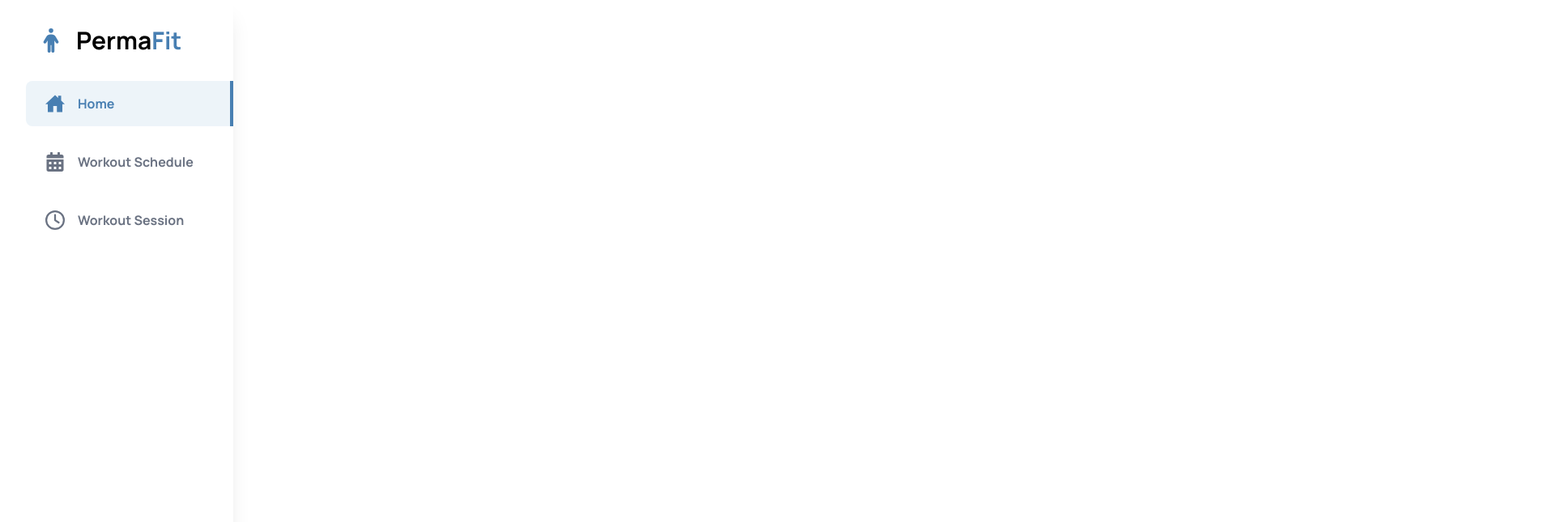
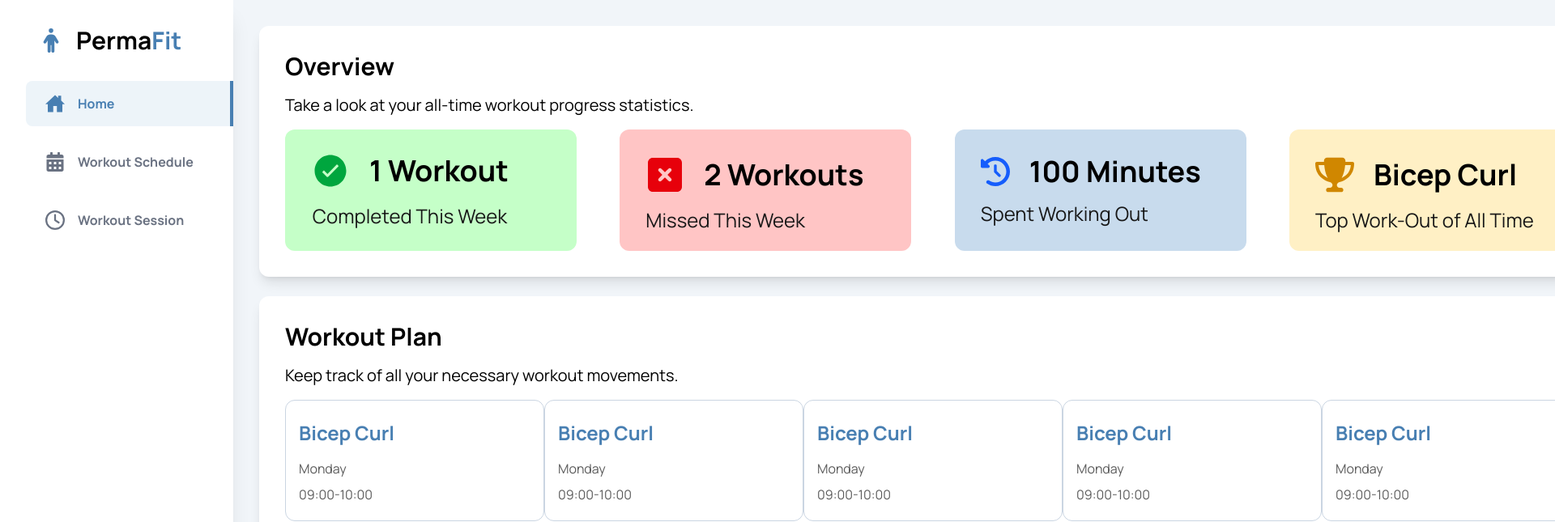
Before and after one commit to 5calvinw/PermaFit, a Next.js app: page / in a window 1280 px wide. Shown: the top 645 px of the page at 81% size, 1920 px wide, since content can reach past the window. Built offline with nearby package versions, Linux system fonts and the light colour scheme.

Commit message:
added home

```diff
--- a/src/app/page.tsx
+++ b/src/app/page.tsx
@@ -5,10 +5,10 @@ import { useEffect, useState } from "react";
 import { useRouter } from "next/navigation";
 import Link from "next/link";
 import Sidebar from "../components/sidebar"
-
-
-
-
+import { IoIosCheckmarkCircle } from "react-icons/io";
+import { FaSquareXmark } from "react-icons/fa6";
+import { FaClockRotateLeft } from "react-icons/fa6";
+import { FaTrophy } from "react-icons/fa6";
 
 
 
@@ -36,24 +36,117 @@ export default function Home() {
     addUser();
   }, []);
 
+  let number1 = 1;
+  let number2 = 2;
+  let number3 = 100;
+  let bestworkout = 'Bicep Curl';
 
    return (
-    <div>
+    <div className="flex min-h-screen">
       <Sidebar />
-    <div>
-      <li><Link href="/sessions">Home Page</Link></li>
-      <li><Link href="/sessions">Sessions</Link></li>
-      <li><Link href="/schedules">Schedules</Link></li>
+      <main className="flex flex-col flex-1 bg-slate-100 p-8 ml-72 gap-6">
+        <div className="flex flex-col bg-white p-8 shadow-lg rounded-xl gap-4">
+          <div className="text-3xl font-bold text-black">Overview</div>
+          <div className="text-xl text-black">Take a look at your all-time workout progress statistics.</div>
 
-    </div>
-    <div>
-      {schedule.map((item, i) => (
-        <li key={i}>
-          {item.day}: {item.slot}
-        </li>
-      ))}
-    </div>
-    </div>
+           <div className="flex justify-between" >
+            <div className="flex bg-[#C5FFC8] p-8 w-[22.5%] h-[150px] rounded-xl items-center">
+                <div className="flex flex-col items-center gap-4">
+                      <div className="flex items-center gap-6">
+                        <div className="text-5xl text-green-600">
+                           <IoIosCheckmarkCircle />
+                        </div>
+                        <div className='text-4xl font-bold text-black'>
+                            {number1} Workout
+                          </div>
+                      </div>
+                      <div className='flex text-2xl'>
+                        Completed This Week
+                      </div>
+                </div>
+            </div>
+            <div className="flex bg-[#FFC5C5] p-8 w-[22.5%] h-[150px] rounded-xl">
+                <div className="flex flex-col  gap-4">
+                      <div className="flex items-center gap-6">
+                        <div className="text-5xl text-red-600">
+                           <FaSquareXmark />
+                        </div>
+                        <div className='text-4xl font-bold text-black'>
+                            {number2} Workouts
+                          </div>
+                      </div>
+                      <div className='flex text-2xl'>
+                        Missed This Week
+                      </div>
+                </div>
+            </div>
+            <div className="flex bg-[#C8DBED] p-8 w-[22.5%] h-[150px] rounded-xl">
+                <div className="flex flex-col  gap-4">
+                      <div className="flex items-center gap-6">
+                        <div className="text-4xl text-blue-600">
+                           <FaClockRotateLeft />
+                        </div>
+                        <div className='text-4xl font-bold text-black'>
+                            {number3} Minutes
+                          </div>
+                      </div>
+                      <div className='flex text-2xl'>
+                        Spent Working Out
+                      </div>
+                </div>
+            </div>
+            <div className="flex bg-[#FFF0C5] p-8 w-[22.5%] h-[150px] rounded-xl">
+                <div className="flex flex-col  gap-4">
+                      <div className="flex items-center gap-6">
+                        <div className="text-5xl text-yellow-600">
+                           <FaTrophy />
+                        </div>
+                        <div className='text-4xl font-bold text-black'>
+                            {bestworkout}
+                          </div>
+                      </div>
+                      <div className='flex text-2xl'>
+                        Top Work-Out of All Time
+                      </div>
+                </div>
+            </div>
+          </div>
+          </div>
+          <div className="flex flex-col bg-white p-8 shadow-lg rounded-xl gap-4">
+          <div className="text-3xl font-bold text-black">Workout Plan</div>
+          <div className="text-xl text-black">Keep track of all your necessary workout movements.</div>
+          <div className="flex justify-between">
+            <MoveBox
+            name={'Bicep Curl'}
+            day={'Monday'}
+            time={'09:00-10:00'}
+            />
+            <MoveBox
+            name={'Bicep Curl'}
+            day={'Monday'}
+            time={'09:00-10:00'}
+            />
+            <MoveBox
+            name={'Bicep Curl'}
+            day={'Monday'}
+            time={'09:00-10:00'}
+            />
+            <MoveBox
+            name={'Bicep Curl'}
+            day={'Monday'}
+            time={'09:00-10:00'}
+            />
+            <MoveBox
+            name={'Bicep Curl'}
+            day={'Monday'}
+            time={'09:00-10:00'}
+            />
+          </div>
+
+
+          </div>
+          </main>
+          </div>
   );
 }
 
@@ -111,3 +204,20 @@ function goToSessions() {
   function goToSchedules() {
     router.push("/schedules");
   }
+
+
+  function MoveBox({ name, day, time }: { name: string; day: string, time: string }){
+    return(
+      <div className="border border-slate-300 rounded-xl  w-80 h-[150px] flex flex-col p-4 gap-2">
+                <div className="text-[#487FB2] font-bold text-2xl py-2">
+                  {name}
+                </div>
+                <div className="opacity-70">
+                  {day}
+                </div>
+                <div className='opacity-70'>
+                  {time}
+                </div>
+            </div>
+    )
+  }
```
